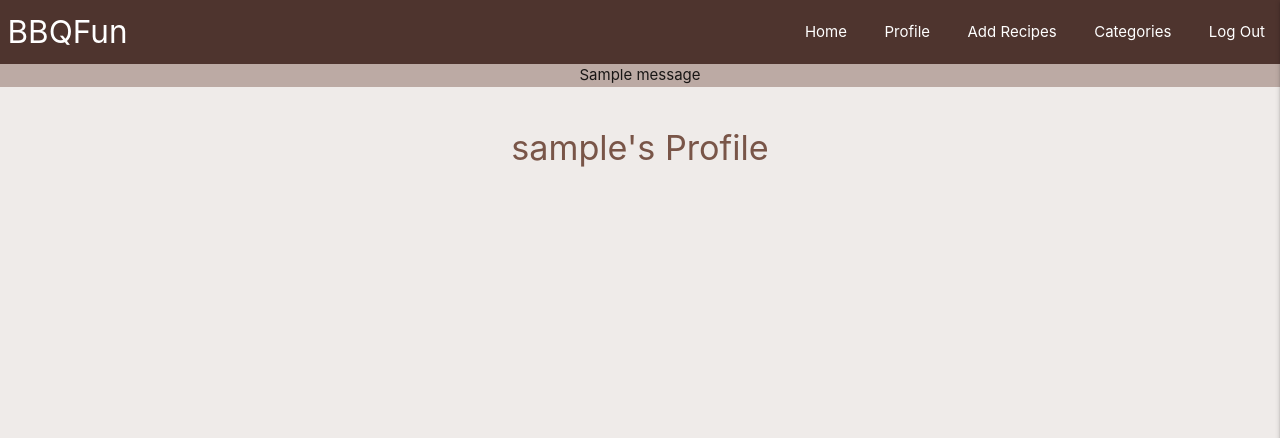
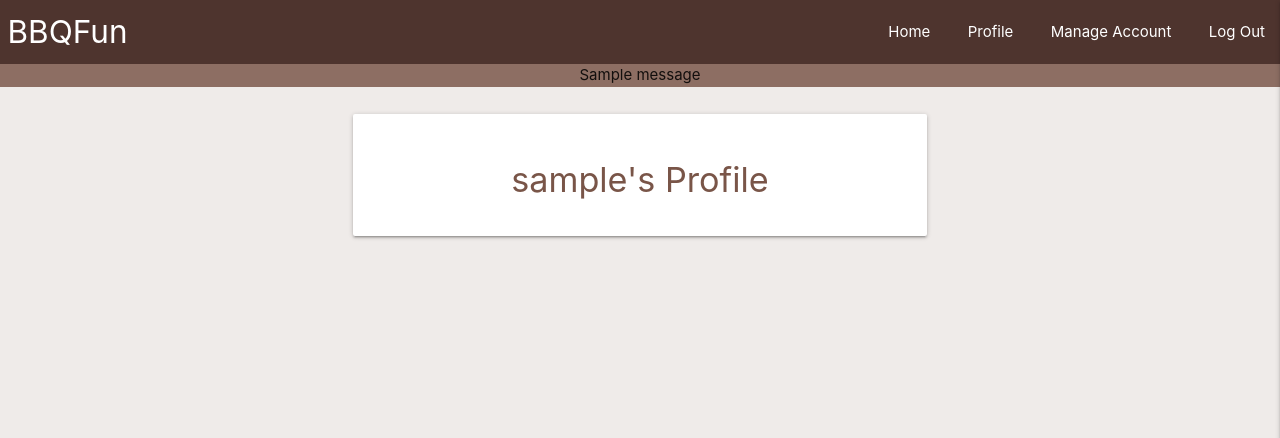
Before and after one commit to 78Istvan/Build-Seven-Project, a Flask app: page /profile/1 in a window 1280 px wide. Shown: the top 438 px of the page. Run offline with Flask 2, Linux system fonts and the light colour scheme; the visitor is signed in with stand-in values (Sample User, id 1); one stand-in notice (Sample message) is shown; a database or web service that is not in the repository returns one stand-in record (values such as "Sample title"); some libraries are stand-ins or nearby versions.

Commit message:
Account html created, add style to mobile side nav

```diff
--- a/app.py
+++ b/app.py
@@ -96,6 +96,11 @@ def logout():
     return redirect(url_for("get_cooking"))
 
 
+@app.route("/account")
+def account():
+    return render_template("account.html")
+
+
 if __name__ == "__main__":
     app.run(host=os.environ.get("IP"),
             port=int(os.environ.get("PORT")),
--- a/static/css/style.css
+++ b/static/css/style.css
@@ -46,3 +46,7 @@ body, html {
     margin-top: 35px;
     border-radius: 10px;
 }
+
+.sidenav {
+    background-color: #e6d2a7;
+}
--- /dev/null
+++ b/templates/account.html
@@ -0,0 +1,6 @@
+{% extends "base.html" %}
+{% block content %}
+
+<p>Hello</p>
+
+{% endblock %}
--- a/templates/base.html
+++ b/templates/base.html
@@ -23,8 +23,7 @@
             <li><a href="{{ url_for('get_cooking') }}">Home</a></li>
             {% if session.user %}
                 <li><a href="{{ url_for('profile', username=session['user']) }}">Profile</a></li>
-                <li><a href="#">Add Recipes</a></li>
-                <li><a href="#">Categories</a></li>
+                <li><a href="{{ url_for('account') }}">Manage Account</a></li>
                 <li><a href="{{ url_for('logout') }}">Log Out</a></li>
             {% else %}
                 <li><a href="{{ url_for('login') }}">Log In</a></li>
@@ -35,12 +34,11 @@
       </nav>
         <!--mobile nav-->
       <ul class="sidenav" id="mobile-demo">
-          <h4>CoolRecipes</h4>
+          <h4 class="brown darken-3  white-text">BBQFun</h4>
                   <li class="active"><a href="{{ url_for('get_cooking') }}">Home</a></li>
             {% if session.user %}
                   <li><a href="{{ url_for('profile', username=session['user']) }}">Profile</a></li>
-                  <li><a href="#">Add Recipes</a></li>
-                  <li><a href="#">Categories</a></li>
+                  <li><a href="{{ url_for('account') }}">Manage Account</a></li>
                   <li><a href="{{ url_for('logout') }}">Log Out</a></li>
             {% else %}
                   <li><a href="{{ url_for('login') }}">Log In</a></li>
@@ -48,18 +46,18 @@
             {% endif %}
       </ul>
    </header>
-      <sectio>
+      <section>
 
-        {% with messages =get_flashed_messages() %}
+        {% with messages = get_flashed_messages() %}
             {% if messages %}
                 {% for message in messages %}
                     <div class="row flashes">
-                        <div class="h4 center-align l6 brown lighten-3 offset-m2">{{ message  }}</div>
+                        <div class="h4 center-align l6 brown lighten-1 offset-m2">{{ message  }}</div>
                     </div>
                 {% endfor %}
             {% endif %}
         {% endwith %}
-      </sectio>
+      </section>
 
       <main class="container">
           {% block content %}
--- a/templates/profile.html
+++ b/templates/profile.html
@@ -3,7 +3,7 @@
 
 <div class="row">
     <div class="col s12 m8 offset-m2">
-        <div class="card-panes">
+        <div class="card-panel">
           <h4 class="card-title center brown-text">{{ username }}'s Profile</h4>
         </div>
     </div>
```
Also changed, not shown: templates/category.html (deleted, +0 -17 lines), templates/logout.html (deleted).
